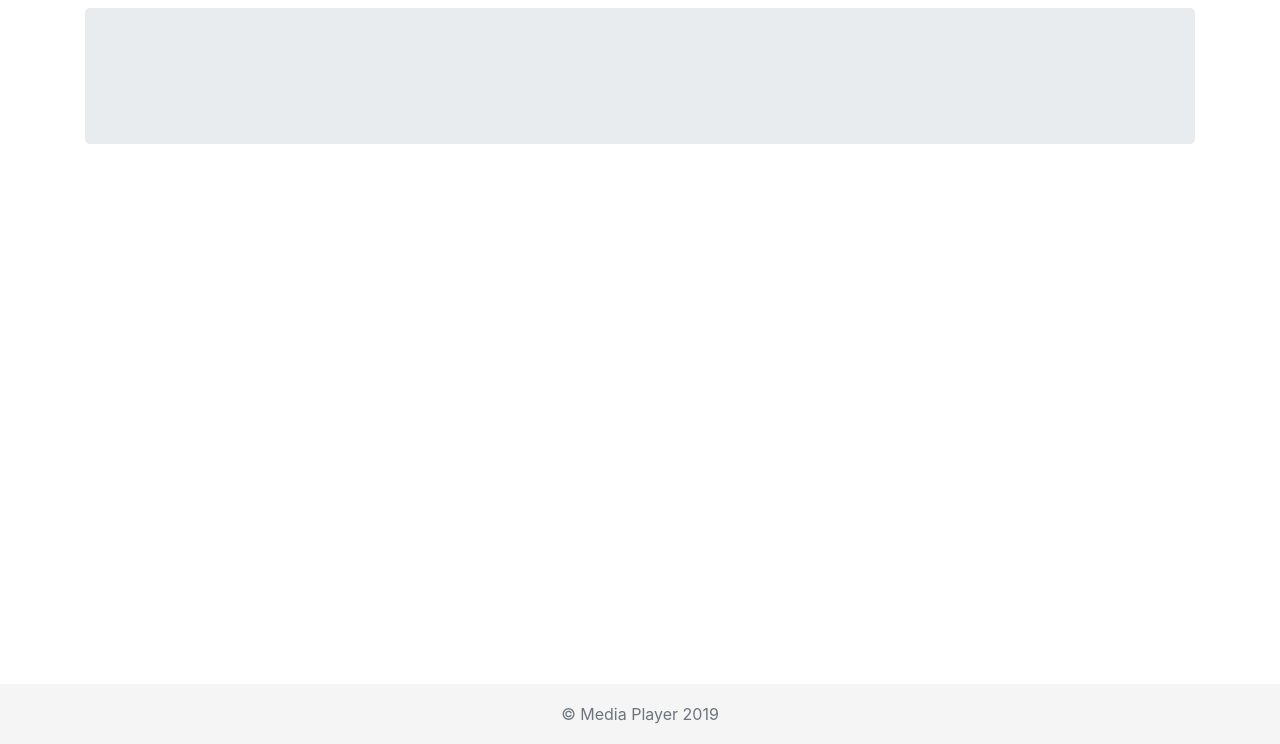
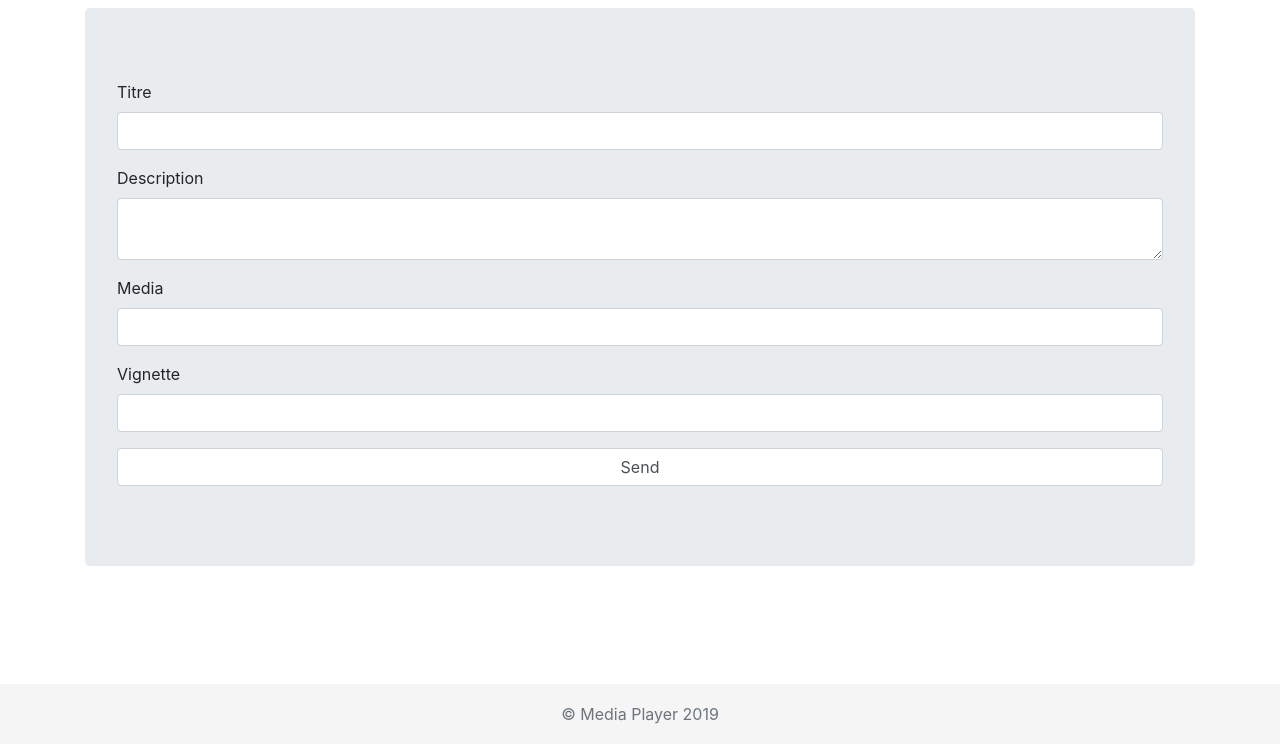
Before and after one commit to pichotg/mediaplayer, a Symfony app: template templates/media/add_media.html.twig in a window 1280 px wide. Shown: the part 56-800 px from the top of the page. Run offline with Twig, Linux system fonts and the light colour scheme; the template is opened without the code that fills it, so the values that code supplies are empty; form fields are guessed from the names that the template uses; some libraries are stand-ins or nearby versions; some web fonts are replaced.

Commit message:
add: twig by row

```diff
--- a/templates/media/add_media.html.twig
+++ b/templates/media/add_media.html.twig
@@ -7,6 +7,13 @@
     <h1 class="text-center display-4 lead">{{ page_name }}</h1>
     {{ form_start(form) }}
 
+        {{ form_errors(form) }}
+
+        {{ form_row(form.titre) }}
+        {{ form_row(form.description) }}
+        {{ form_row(form.media) }}
+        {{ form_row(form.vignette) }}
+        {{ form_row(form.send) }}
     {{ form_end(form) }}
 
 </div>
```
